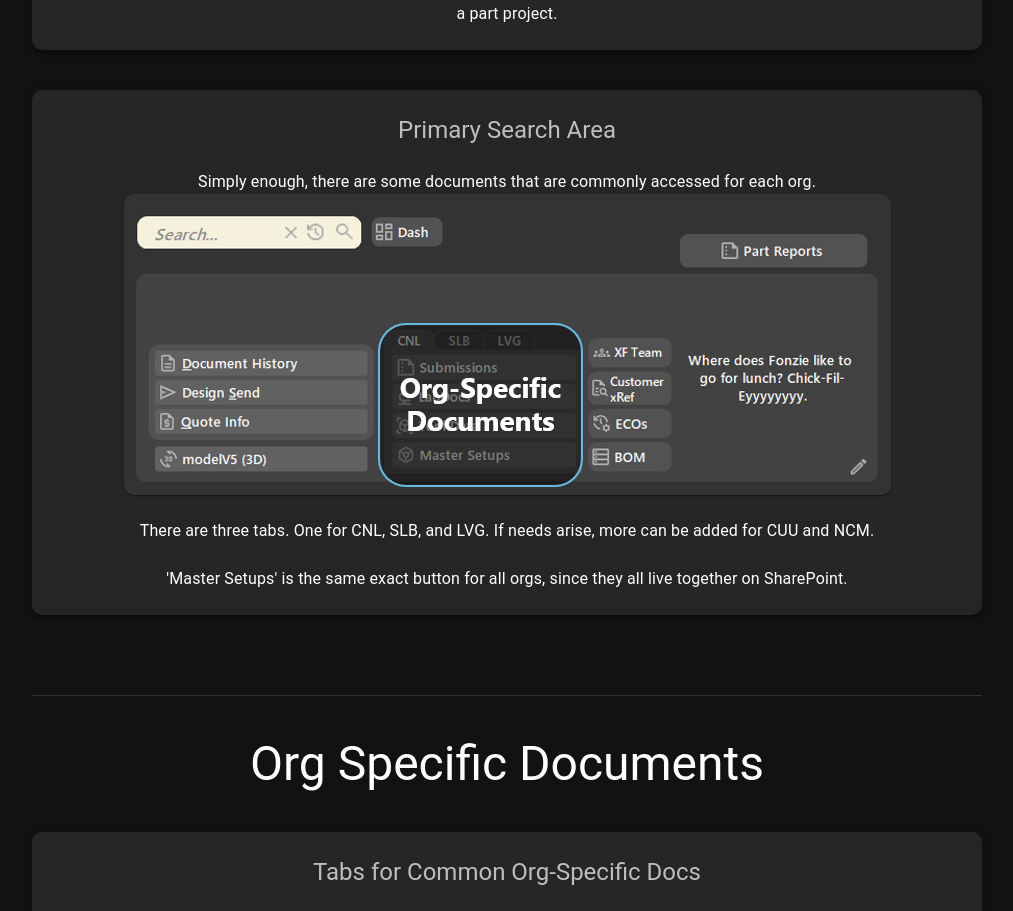
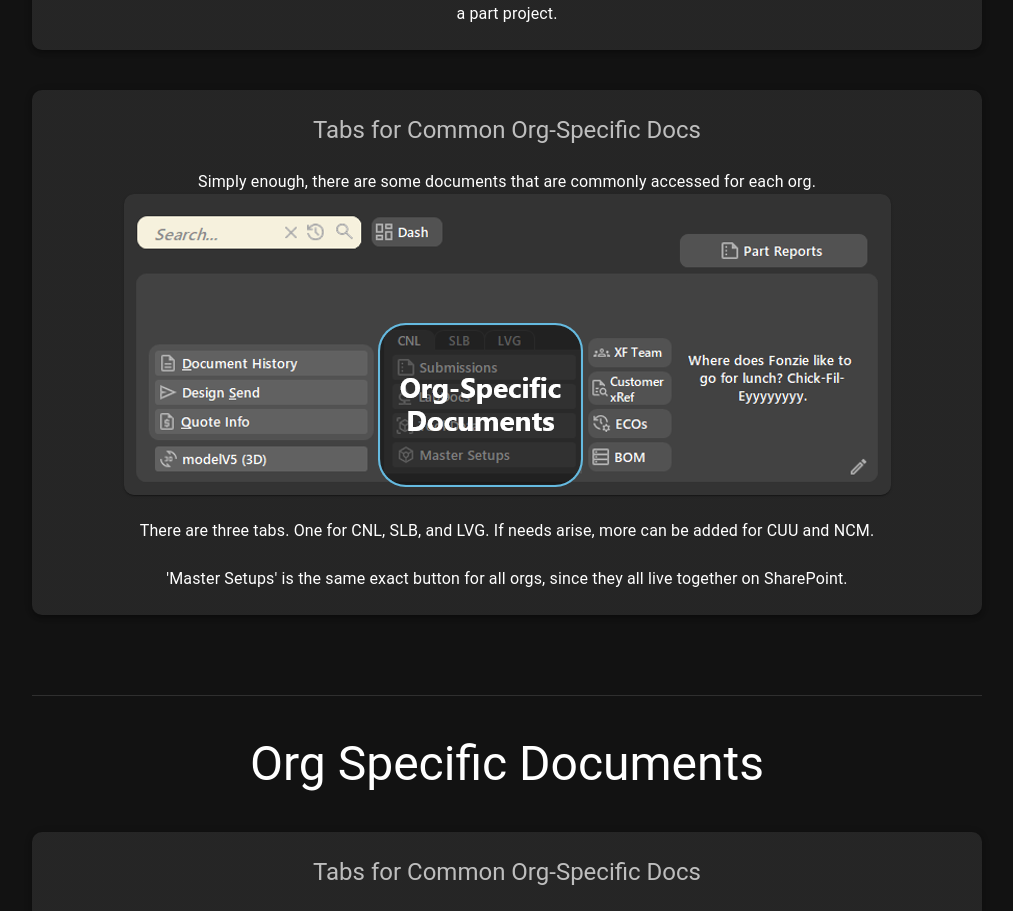
Before and after one commit to sabian4695/workingdb_help, a Next.js app: page /searching/general-search-layout in a window 1280 px wide. Shown: the part 1566-2477 px from the top of the page, without its empty margins (258-1271 px from the left). Built offline with nearby package versions, Linux system fonts and the light colour scheme.

Commit message:
title fix

```diff
--- a/app/searching/general-search-layout/page.tsx
+++ b/app/searching/general-search-layout/page.tsx
@@ -14,7 +14,7 @@ export default function App() {
     const helpText = helpContent.filter(x => x.pageId === 'general-search-layout')
     return (
         <>
-            <Stack sx={{ width: '100%' }}>
+            <Stack>
                 {helpText[0].sections.map(row => (
                     <Box key={row.sectionId}>
                         <Divider variant="middle" flexItem sx={{ m: 5 }} />
@@ -27,7 +27,7 @@ export default function App() {
                             <Grow key={y.title} in={true}>
                                 <Paper elevation={3} sx={{ borderRadius: '10px', p: 3, m: 5 }}>
                                     <Stack spacing={3}>
-                                        <Typography variant="h5" color='text.secondary'>{row.cards[0].title}</Typography>
+                                        <Typography variant="h5" color='text.secondary'>{y.title}</Typography>
                                         {y.contents.map(x => (
                                             <Box key={x.text}>
                                                 <Typography color={x.color} variant={x.variant} >{x.text}</Typography>
```
